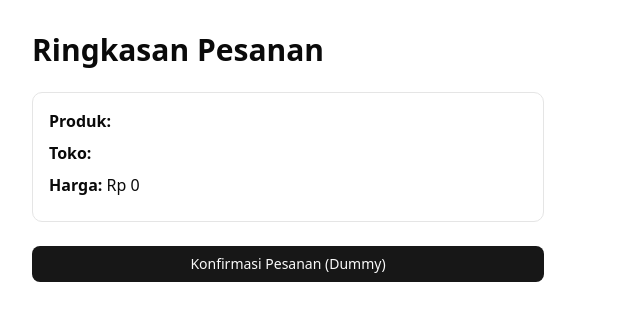
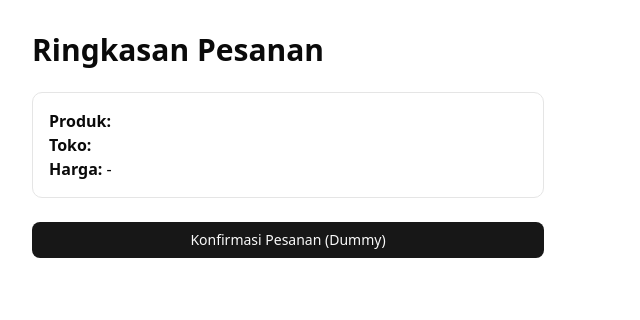
Before and after one commit to damnbayu-droid/MyBisnis, a Next.js app: page /order in a window 1280 px wide. Shown: the top 320 px of the page, without its empty margins (0-640 px from the left). Built offline with nearby package versions, Linux system fonts and the light colour scheme.

Commit message:
marketplace: order dummy flow working

```diff
--- a/src/app/order/page.tsx
+++ b/src/app/order/page.tsx
@@ -12,12 +12,17 @@ export default function OrderPage() {
 
   return (
     <div className="p-8 max-w-xl">
-      <h1 className="text-3xl font-bold mb-6">Ringkasan Pesanan</h1>
+      <h1 className="text-3xl font-bold mb-6">
+        Ringkasan Pesanan
+      </h1>
 
       <div className="border rounded-lg p-4 mb-6">
-        <p className="mb-2"><b>Produk:</b> {name}</p>
-        <p className="mb-2"><b>Toko:</b> {store}</p>
-        <p className="mb-2"><b>Harga:</b> Rp {Number(price).toLocaleString('id-ID')}</p>
+        <p><b>Produk:</b> {name}</p>
+        <p><b>Toko:</b> {store}</p>
+        <p>
+          <b>Harga:</b>{' '}
+          {price ? `Rp ${Number(price).toLocaleString('id-ID')}` : '-'}
+        </p>
       </div>
 
       <Button className="w-full">
```
